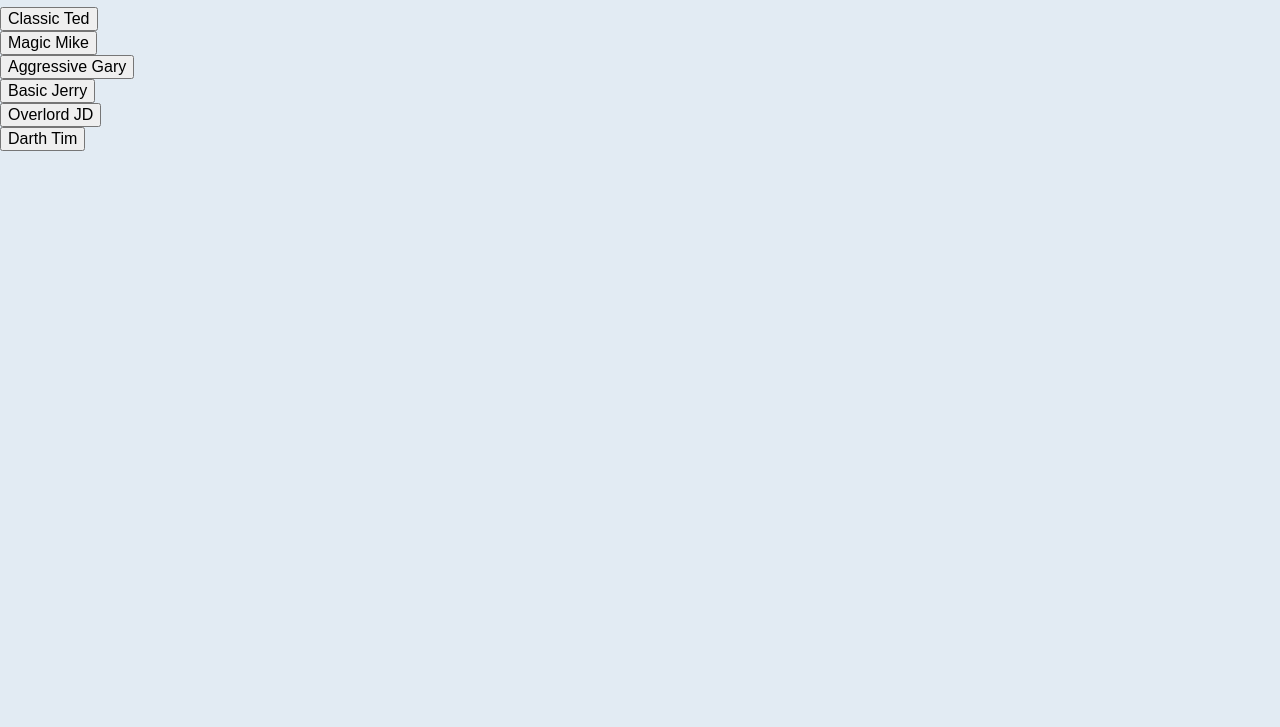
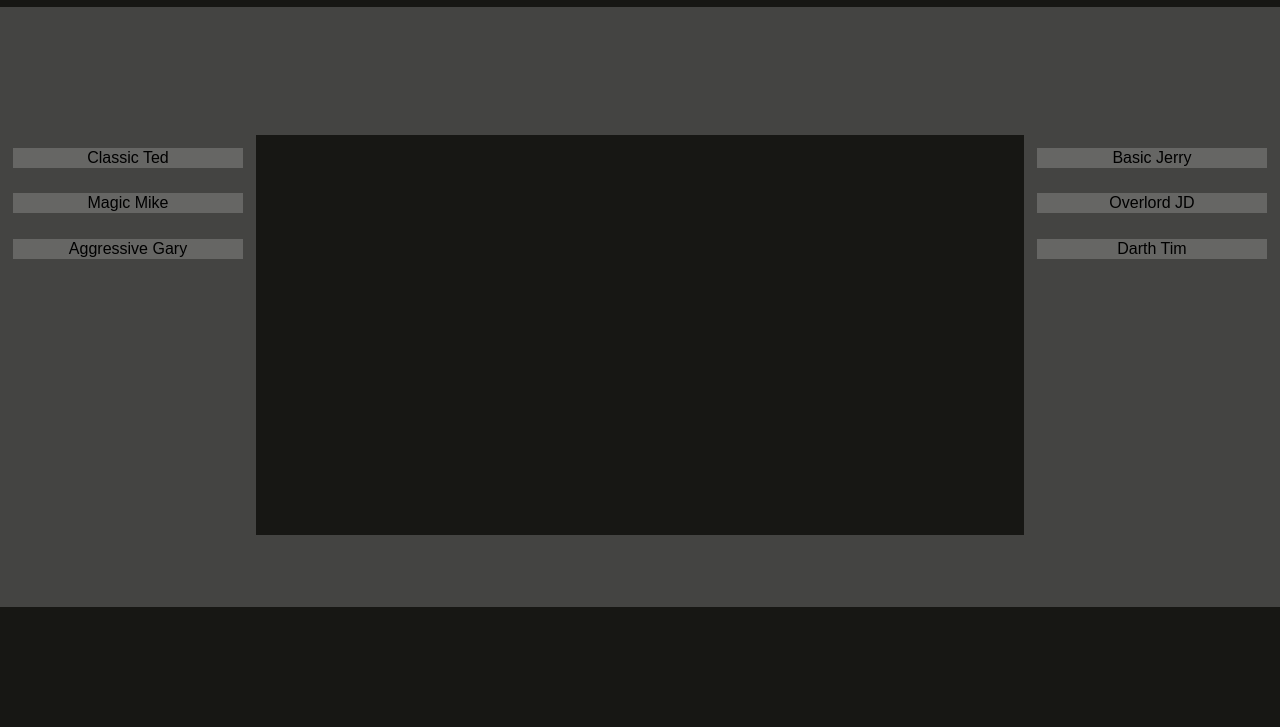
Before and after one commit to MichaelGaynor/JSTestProj, a website: page app/index.html in a window 1280 px wide. Shown: the part 73-800 px from the top of the page. Drawn offline with Linux system fonts and the light colour scheme.

Commit message:
SASS and html styling

```diff
--- a/app/index.html
+++ b/app/index.html
@@ -8,18 +8,20 @@
 <body>
   <h1>Prepare to feel the wrath, can you win?</h1>
   <div class="mainPage">
-    <div class="player1">
+    <div class="player" id="One">
       <div class="ted"><button>Classic Ted</button></div>
       <div class="mike"><button>Magic Mike</button></div>
       <div class="gary"><button>Aggressive Gary</button></div>
 
     </div>
 
-    <div class="board">
+    <div class="center">
+      <div class="board">
 
+      </div>
     </div>
 
-    <div class="player2">
+    <div class="player" id="Two">
       <div class="jerry"><button>Basic Jerry</button></div>
       <div class="jd"><button>Overlord JD</button></div>
       <div class="tim"><button>Darth Tim</button></div>
--- a/js/tests.js
+++ b/js/tests.js
@@ -34,6 +34,8 @@ import Zoo from './zoo';
 
 
 
+
+
 }());
 
 // Create a zoo
--- a/sass/main.scss
+++ b/sass/main.scss
@@ -1,6 +1,57 @@
 @import "bourbon";
 @import "font-awesome";
 
+$CoolGrey: #444442;
+$H1Grey: #171714;
+$H1Green: #A1E402;
+$ButtonGrey: #666664;
+
+h1{
+  background-color: $H1Grey;
+  text-align: center;
+  color: $H1Green;
+
+}
+
 body {
-  background: #e2ebf3;
+  background: $H1Grey;
+  padding: 0;
+  margin: 0;
 }
+
+.mainPage{
+  background-color: $CoolGrey;
+  width: 100%;
+  height: 600px;
+}
+
+.center{
+  width: 60%;
+  height: 400px;
+  margin-top: 10%;
+  float: left;
+  background-color: $H1Grey;
+}
+
+.player{
+  width: 20%;
+  margin-top: 10%;
+  button{
+    width:90%;
+    margin: 5%;
+    background-color: $ButtonGrey;
+    border: 0;
+  }
+  button:active{
+    background-color: $H1Grey;
+    color: magenta;
+  }
+}
+
+#One{
+  float: left;
+}
+
+#Two{
+  float: right;
+}
```
Also changed, not shown: app/css/main.css, 2 other files.
